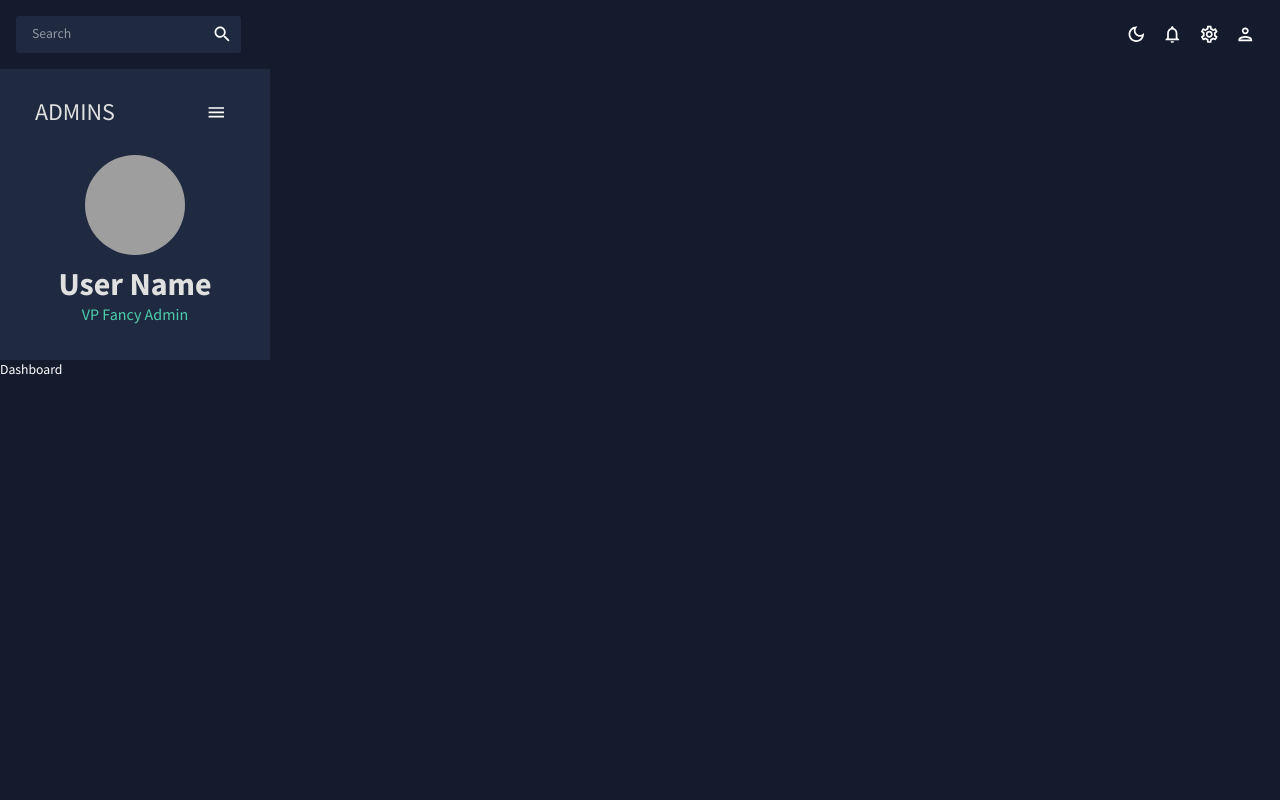
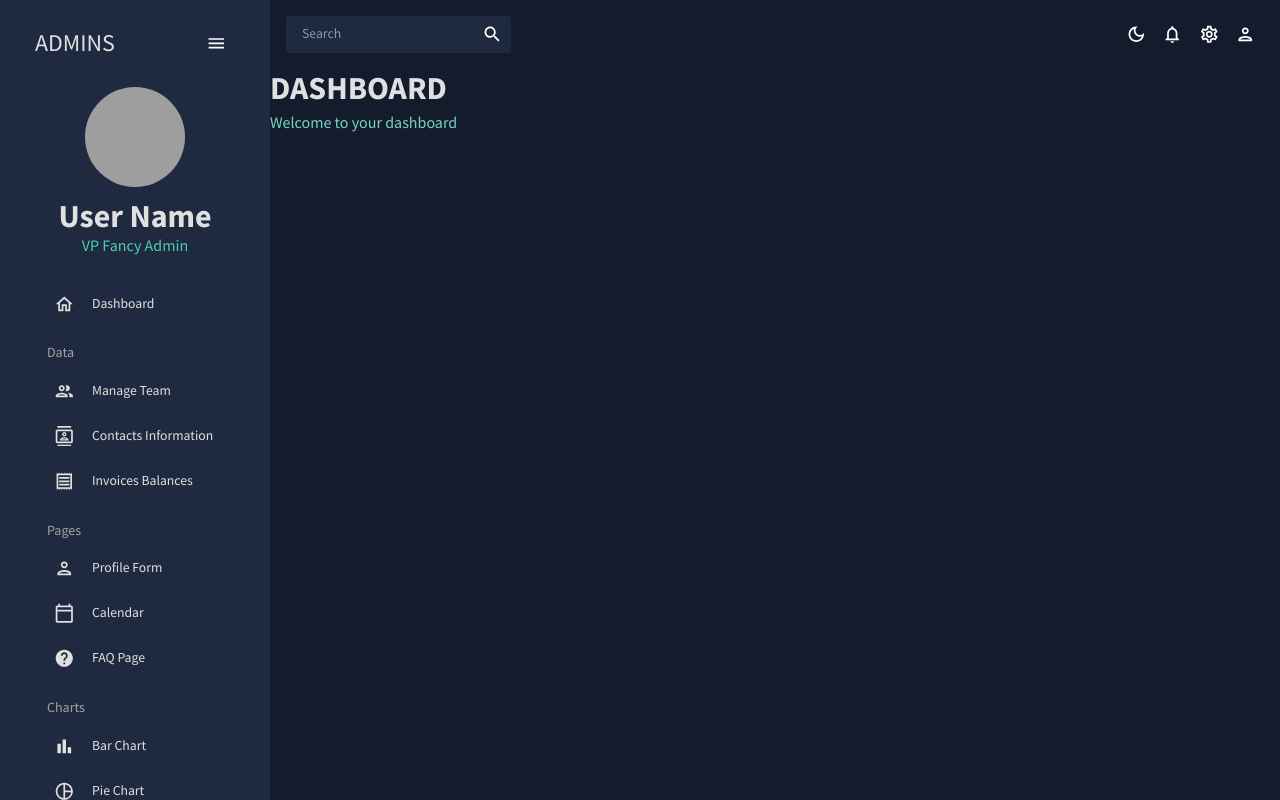
Before and after one commit to Delfor29/DashboardReact, a React (Create React App) app: page / in a window 1280 px wide. Built offline with nearby package versions, Linux system fonts and the light colour scheme; grey boxes are pictures that could not be loaded.

Commit message:
Not ok Sidebar 1:27:13

```diff
--- a/src/App.js
+++ b/src/App.js
@@ -21,14 +21,13 @@
   const [theme, colorMode] = useMode();
 
   return (
-    <>
     <ColorModeContext.Provider value={colorMode}>
       <ThemeProvider theme={theme}>
         <CssBaseline />
-      <div className="App">
+      <div className="app">
+          <Sidebar />
         <main className='content'>
           <Topbar />
-          <Sidebar />
           <Routes>
             <Route path="/" element={<Dashboard />} />
             {/* <Route path="/team" element={<Team />} /> */}
@@ -46,7 +45,6 @@
       </div>
       </ThemeProvider>
     </ColorModeContext.Provider>
-    </>
   );
 }
 export default App;
--- /dev/null
+++ b/src/components/Header.jsx
@@ -0,0 +1,28 @@
+import { Typography, Box, useTheme } from '@mui/material';
+import { tokens } from '../theme';
+
+const Header = ({ title, subtitle }) => {
+    const theme = useTheme();
+    const colors= tokens(theme.palette.mode);
+    return(
+
+        <Box  mb='30px'>
+        <Typography
+         variant= 'h2'
+         color= {colors.grey[100]}
+         fontWeight= 'bold'
+         sx= {{ mb: '5px' }}
+         >
+            {title}
+        </Typography>
+        <Typography
+         variant= 'h5'
+         color={colors.greenAccent[400]}
+         >
+            {subtitle}
+        </Typography>
+    </Box>
+    )
+}
+
+export default Header;
--- a/src/scenes/dashboard/index.jsx
+++ b/src/scenes/dashboard/index.jsx
@@ -1,8 +1,17 @@
+import Header from "../../components/Header";
+import { Box } from "@mui/material";
+
 const Dashboard = () => {
     return (
-    <div>
-        Dashboard
-    </div>
+        <Box>
+            <Box
+             display= 'flex'
+             justifyContent= 'space-between'
+             alignItems= 'center'
+             >
+                <Header title='DASHBOARD' subtitle='Welcome to your dashboard' />
+            </Box>
+        </Box>
     );
 };
 
--- a/src/scenes/global/Sidebar.jsx
+++ b/src/scenes/global/Sidebar.jsx
@@ -17,17 +17,20 @@
 import MenuOutlinedIcon from '@mui/icons-material/MenuOutlined';
 import MapOutlinedIcon from '@mui/icons-material/MapOutlined';
 
-const Item = ( title, to, icon, selected, setSelected ) => {
+const Item = ({ title, to, icon, selected, setSelected }) => {
     const theme = useTheme();
     const colors = tokens(theme.palette.mode);
         return (
             <MenuItem
              active={selected === theme}
-             style={{
-                color: colors.grey[100]
-             }}
+             style={{ color: colors.grey[100] }}
+             onClick={() => setSelected(title)}
+             icon={icon}
             >
-                <Typography></Typography>
+                <Typography>
+                    {title}
+                </Typography>
+                <Link to={to} />
             </MenuItem>
         )
 }
@@ -40,6 +43,7 @@
 
     return (
         <Box
+        display='flex'
         sx={{
             '& .pro-sidebar-inner': {
                 background: `${colors.primary[400]} !important`
@@ -123,7 +127,110 @@
                     <Box
                      paddingLeft={isCollapsed ? undefined : "10%"}
                     >
+                        <Item
+                         title='Dashboard'
+                         to='/'
+                         icon={<HomeOutlinedIcon />}
+                         selected={selected}
+                         setSelected={setSelected}
+                        />
 
+                        <Typography
+                         variant='h6'
+                         color={colors.grey[300]}
+                         sx= {{ m: '15px 0 5px 20px'}}
+                         >
+                            Data
+                        </Typography>
+
+                        <Item
+                         title='Manage Team'
+                         to='/team'
+                         icon={<PeopleOutlinedIcon />}
+                         selected={selected}
+                         setSelected={setSelected}
+                        />
+                        <Item
+                         title='Contacts Information'
+                         to='/contacts'
+                         icon={<ContactsOutlinedIcon />}
+                         selected={selected}
+                         setSelected={setSelected}
+                        />
+                        <Item
+                         title='Invoices Balances'
+                         to='/invoices'
+                         icon={<ReceiptOutlinedIcon />}
+                         selected={selected}
+                         setSelected={setSelected}
+                        />
+
+                        <Typography
+                         variant='h6'
+                         color={colors.grey[300]}
+                         sx= {{ m: '15px 0 5px 20px'}}
+                         >
+                            Pages
+                        </Typography>
+
+                        <Item
+                         title='Profile Form'
+                         to='/form'
+                         icon={<PersonOutlinedIcon />}
+                         selected={selected}
+                         setSelected={setSelected}
+                        />
+                        <Item
+                         title='Calendar'
+                         to='/calendar'
+                         icon={<CalendarTodayOutlinedIcon />}
+                         selected={selected}
+                         setSelected={setSelected}
+                        />
+                        <Item
+                         title='FAQ Page'
+                         to='/faq'
+                         icon={<HelpOutlinedIcon />}
+                         selected={selected}
+                         setSelected={setSelected}
+                        />
+
+                        <Typography
+                         variant='h6'
+                         color={colors.grey[300]}
+                         sx= {{ m: '15px 0 5px 20px'}}
+                         >
+                            Charts
+                        </Typography>
+
+                        <Item
+                         title='Bar Chart'
+                         to='/bar'
+                         icon={<BarChartOutlinedIcon />}
+                         selected={selected}
+                         setSelected={setSelected}
+                        />
+                        <Item
+                         title='Pie Chart'
+                         to='/pie'
+                         icon={<PieChartOutlinedIcon />}
+                         selected={selected}
+                         setSelected={setSelected}
+                        />
+                        <Item
+                         title='Line Chart'
+                         to='/line'
+                         icon={<TimelineOutlinedIcon />}
+                         selected={selected}
+                         setSelected={setSelected}
+                        />
+                        <Item
+                         title='Geography'
+                         to='/geography'
+                         icon={<MapOutlinedIcon />}
+                         selected={selected}
+                         setSelected={setSelected}
+                        />
                     </Box>
 
                 </Menu>
```
